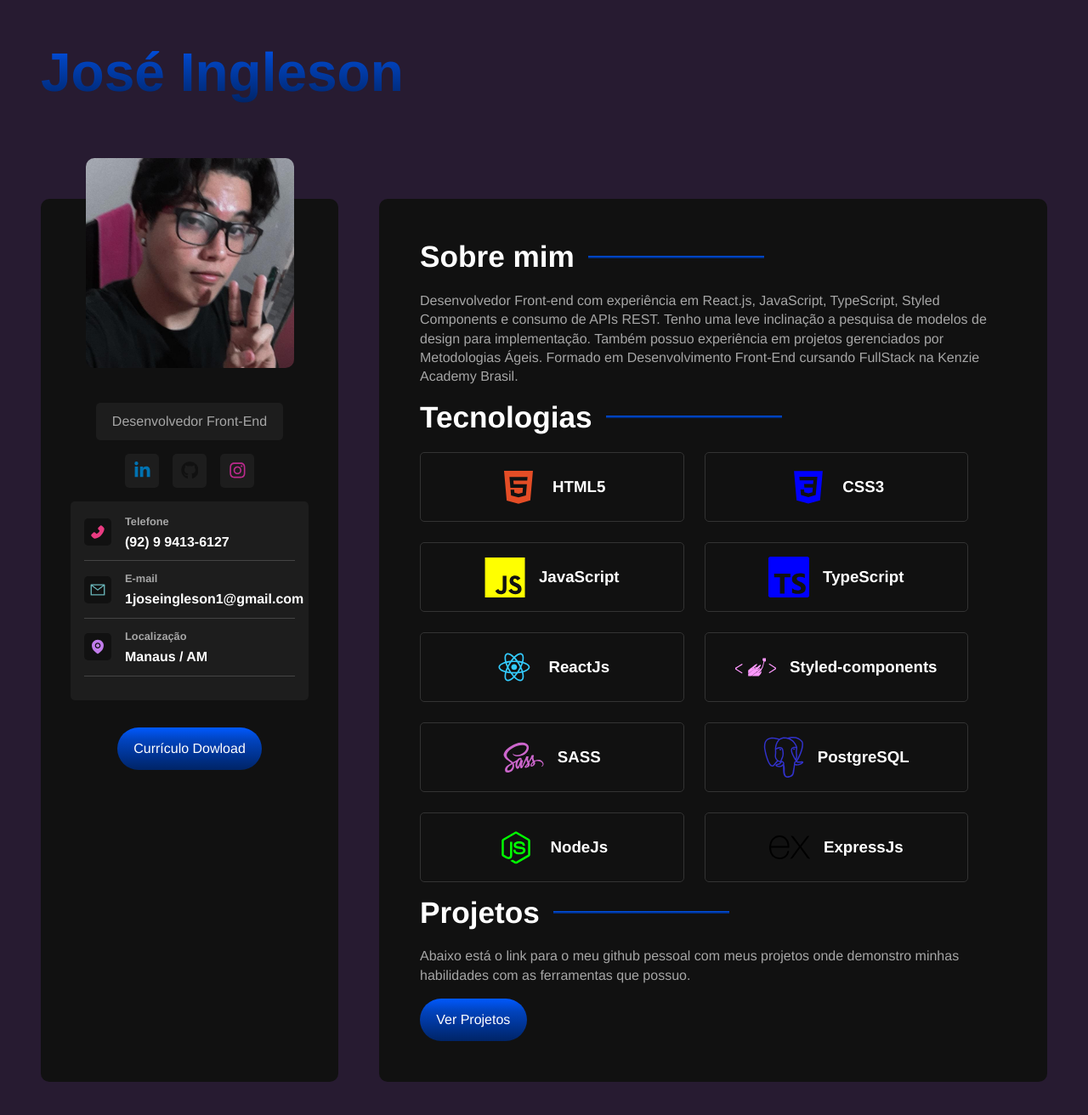
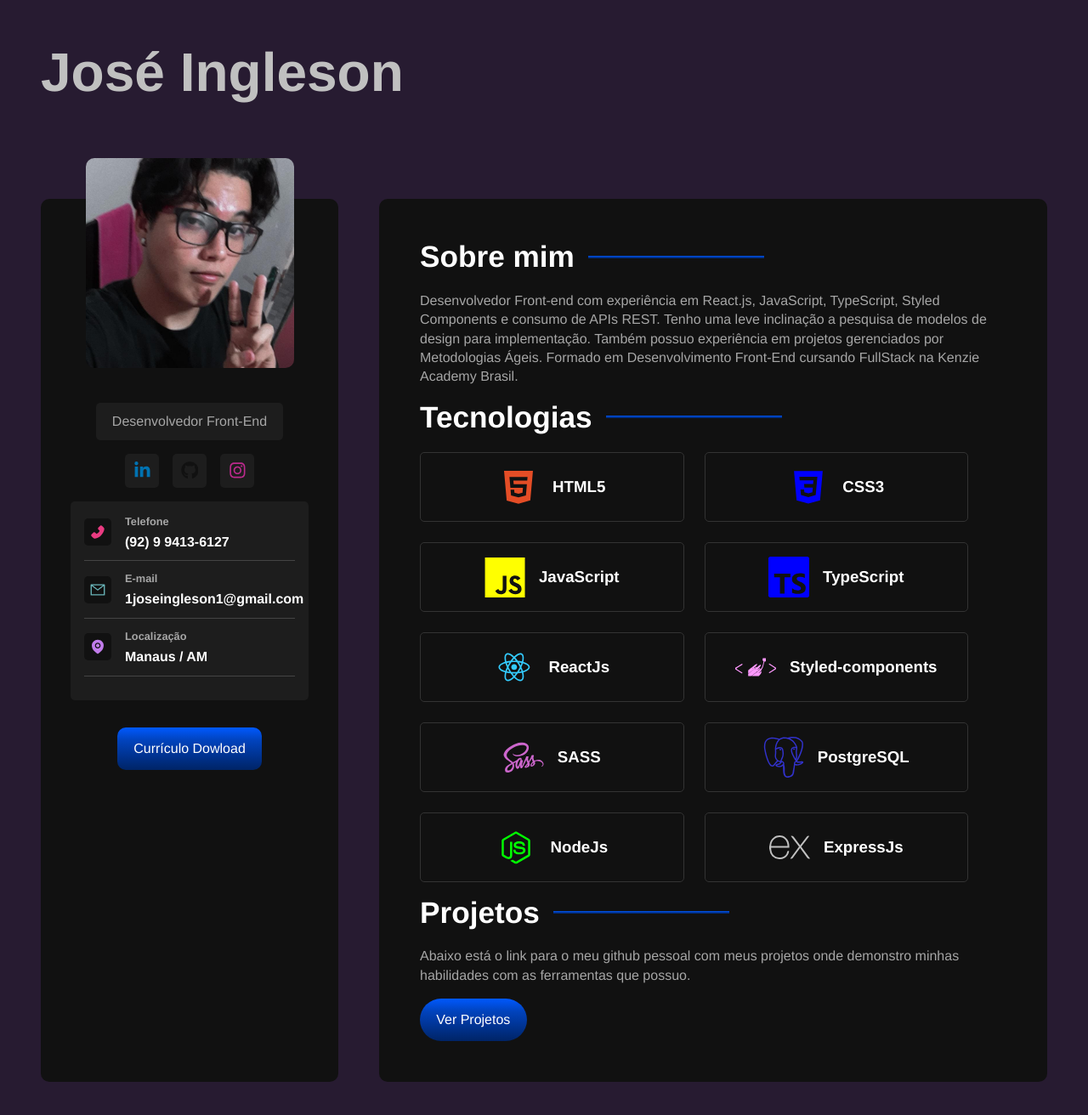
Before and after one commit to Ingleson/portfolio, a React (Vite) app: page / in a window 1280 px wide. Shown: the top 1312 px of the page at 85% size. Built offline with nearby package versions, Linux system fonts and the light colour scheme.

Commit message:
design details

```diff
--- a/src/components/Sidebar/sidebar.sass
+++ b/src/components/Sidebar/sidebar.sass
@@ -32,3 +32,4 @@
 
     .btn
         @include mixins.btn
+        border-radius: 10px
--- a/src/components/TechnologiesContainer/technologiesContainer.sass
+++ b/src/components/TechnologiesContainer/technologiesContainer.sass
@@ -60,6 +60,9 @@
     #node
         svg
             color: #00FF00
+    #express
+        svg
+            color: #C0C0C0
 
 
     .tech-card:hover
--- a/src/styles/app.sass
+++ b/src/styles/app.sass
@@ -10,6 +10,6 @@
         width: 100%
         font-size: 4rem
         margin-bottom: 4rem
-        background: variables.$gradient
+        background: #C0C0C0
         -webkit-background-clip: text
         -webkit-text-fill-color: transparent
```
